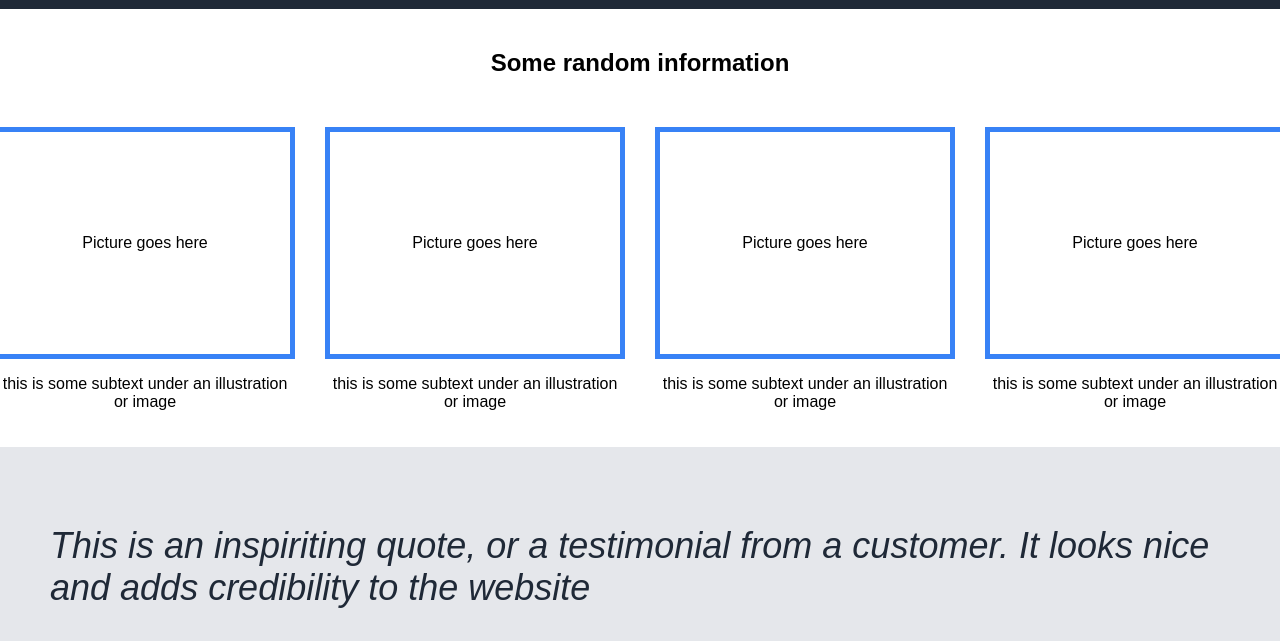
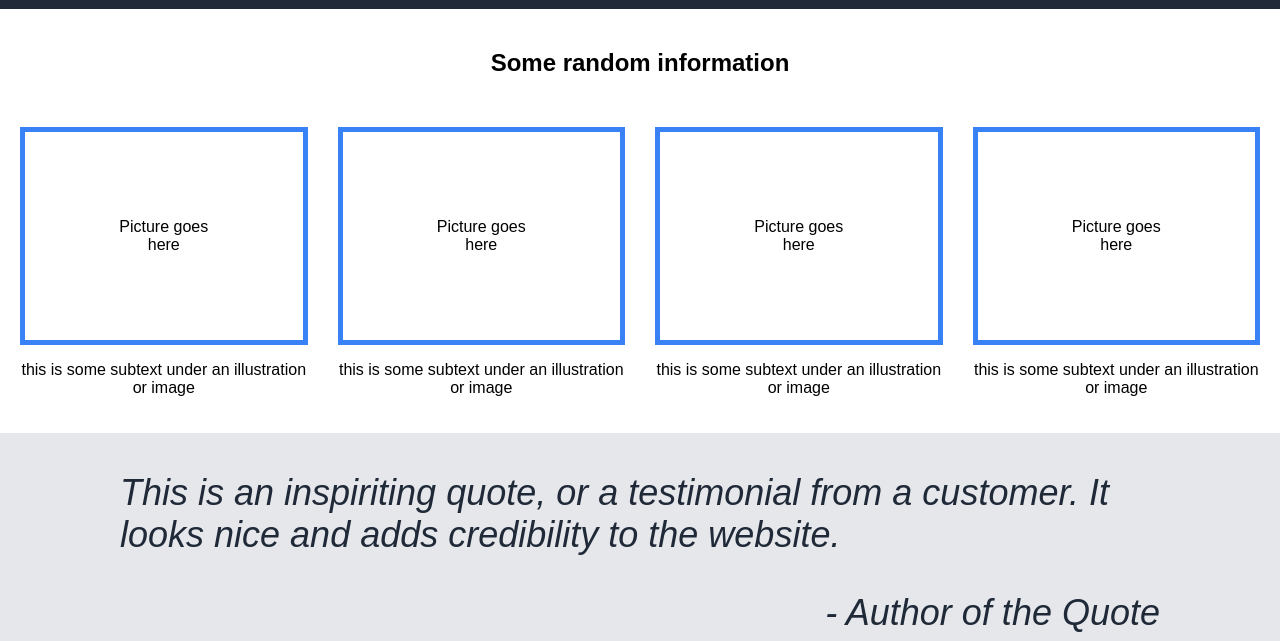
Before and after one commit to justinzxu/Basic-Landing-Page, a plain HTML site: page index.html in a window 1280 px wide. Shown: the part 311-952 px from the top of the page. Drawn offline with Linux system fonts and the light colour scheme.

Commit message:
finished formatting everything else besides hero and navigation

```diff
--- a/index.html
+++ b/index.html
@@ -50,7 +50,10 @@
     </div>
 
     <div class="quote">
-        <p>This is an inspiriting quote, or a testimonial from a customer. It looks nice and adds credibility to the website</p>
+        <blockquote class=>
+            <p>This is an inspiriting quote, or a testimonial from a customer. It looks nice and adds credibility to the website.</p>
+            <p style="text-align: right;">- Author of the Quote</p>
+        </blockquote>
     </div>
 
     <div class="call-to-action">
--- a/style.css
+++ b/style.css
@@ -7,6 +7,7 @@ html {
 }
 
 body {
+    height: 100%;
     margin: 0;
     padding: 0;
     font-family: Arial, Helvetica, sans-serif;
@@ -73,7 +74,7 @@ body {
 
 .content {
     display: flex;
-    flex: auto;
+    flex: 1;
     flex-direction: column;
     gap: 30px;
     justify-content: center;
@@ -84,6 +85,7 @@ body {
 
 .content-information {
     display: flex;
+    flex: auto;
     gap: 30px;
     justify-content: center;
     align-items: center;
@@ -91,23 +93,24 @@ body {
 
 .cards {
     display: flex;
+    flex: 1;
     flex-direction: column;
     justify-content: center;
     align-items: center;
     text-align: center;
-    width: 300px;
-    height: 300px;
 }
 
 .card-image {
     display: flex;
-    width:300px;
-    height: 300px;
+    flex: auto;
+    /*width:300px;
+    height: 300px;*/
     justify-content: center;
     align-items: center;
     border-style: solid;
     border-color: #3882F6;
     border-width: 5px;
+    padding: 30%;
 }
 
 .quote {
@@ -120,6 +123,8 @@ body {
     font-size: 36px;
     font-style: italic;
     padding: 50px;
+    padding-left: 10vh;
+    padding-right: 10vh;
 }
 
 .call-to-action {
```
